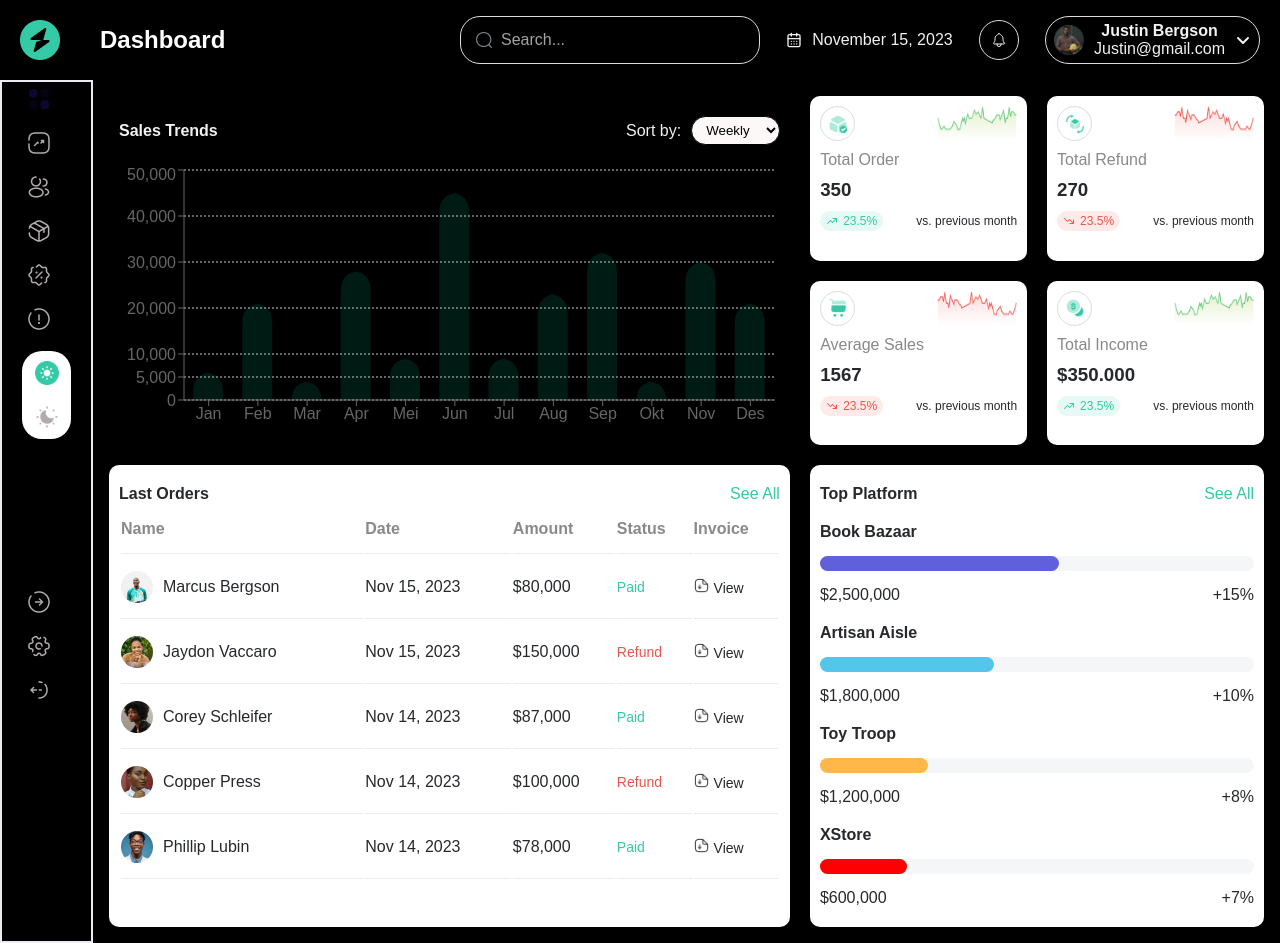
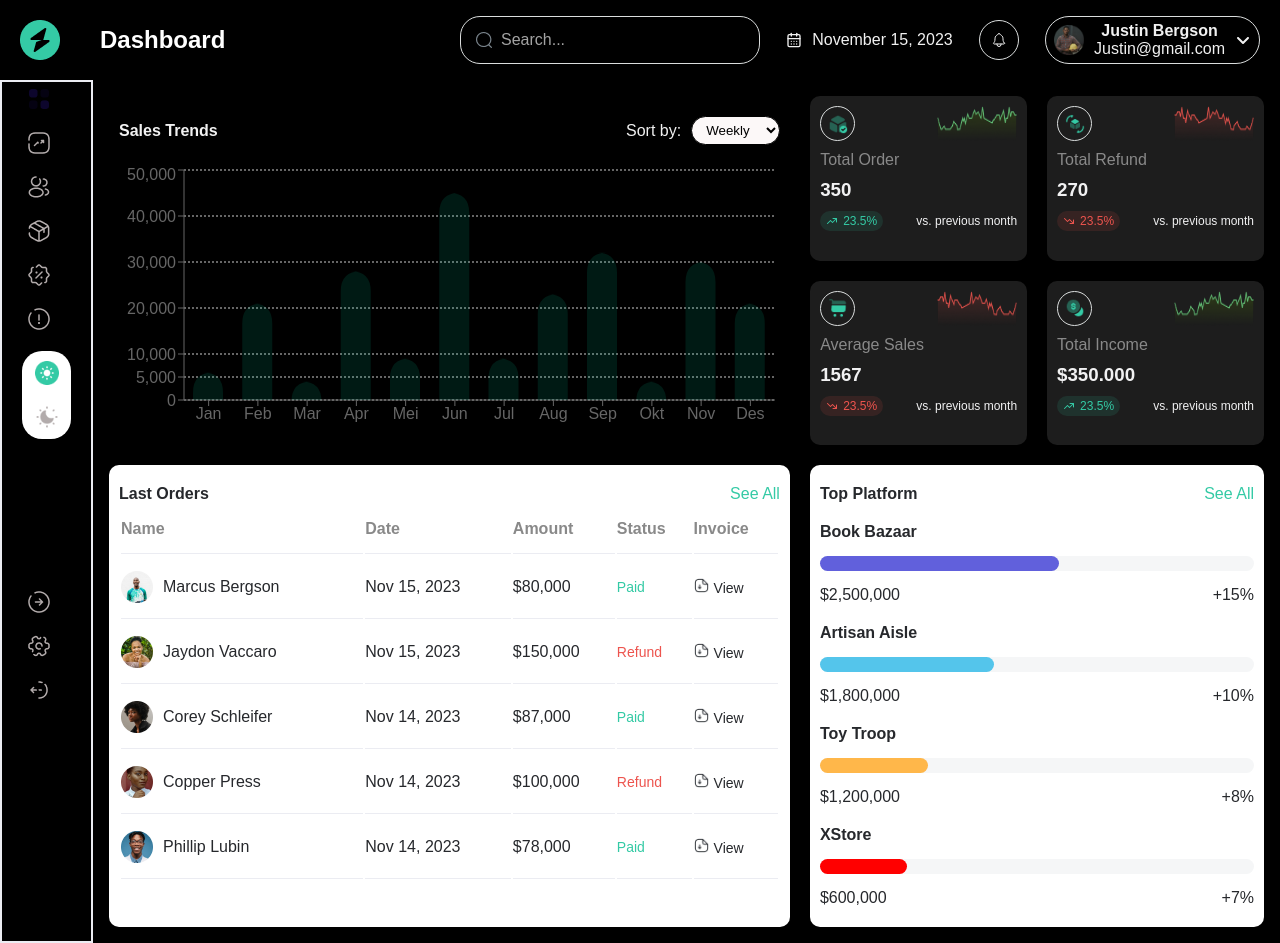
Before and after one commit to bezbrain/geepay-task, a React (Vite) app: page / in a window 1280 px wide. Built offline with nearby package versions, Linux system fonts and the light colour scheme.

Commit message:
Design the other charts dark mode

```diff
--- a/src/components/dashboard/otherCharts/summary/summaryChart.jsx
+++ b/src/components/dashboard/otherCharts/summary/summaryChart.jsx
@@ -3,7 +3,7 @@ import SummaryChartsCard from "../summaryCard/summaryChartsCard";
 import styles from "./summary.module.css";
 import { chartData } from "../../../../utils/data";
 
-const SummaryChart = () => {
+const SummaryChart = ({ isDark }) => {
   const trends = (trend) => {
     if (trend === "trendUp") {
       return styles.trend__up;
@@ -17,7 +17,14 @@ const SummaryChart = () => {
       {chartData.map((each) => {
         const { id, trend } = each;
 
-        return <SummaryChartsCard key={id} {...each} trend={trends(trend)} />;
+        return (
+          <SummaryChartsCard
+            key={id}
+            {...each}
+            isDark={isDark}
+            trend={trends(trend)}
+          />
+        );
       })}
     </div>
   );
--- a/src/components/dashboard/otherCharts/summaryCard/card.module.css
+++ b/src/components/dashboard/otherCharts/summaryCard/card.module.css
@@ -1,7 +1,14 @@
 .single__chart__card {
-  background-color: #fff;
   padding: 10px;
   border-radius: 10px;
+}
+
+.card__dark {
+  background-color: #1d1d1d;
+}
+
+.card__light {
+  background-color: #fff;
 }
 
 .single__chart__card > header {
@@ -34,6 +41,13 @@
   color: #898989;
 }
 
+.value__dark {
+  color: #f1f1f2;
+}
+.value__light {
+  color: #000;
+}
+
 .single__chart__card > h3 {
   margin-block: 10px;
 }
--- a/src/components/dashboard/otherCharts/summaryCard/summaryChartsCard.jsx
+++ b/src/components/dashboard/otherCharts/summaryCard/summaryChartsCard.jsx
@@ -1,9 +1,21 @@
 import React from "react";
 import styles from "./card.module.css";
 
-const SummaryChartsCard = ({ icon, image, name, value, footerImg, trend }) => {
+const SummaryChartsCard = ({
+  icon,
+  image,
+  name,
+  value,
+  footerImg,
+  trend,
+  isDark,
+}) => {
   return (
-    <div className={styles.single__chart__card}>
+    <div
+      className={`${isDark ? styles.card__dark : styles.card__light} ${
+        styles.single__chart__card
+      }`}
+    >
       <header>
         <div className={styles.order__con}>
           <img src={icon} alt={name} />
@@ -12,14 +24,18 @@ const SummaryChartsCard = ({ icon, image, name, value, footerImg, trend }) => {
       </header>
 
       <p>{name}</p>
-      <h3>{value}</h3>
+      <h3 className={`${isDark ? styles.value__dark : styles.value__light}`}>
+        {value}
+      </h3>
 
       <footer className={styles.chart__footer}>
         <div className={trend}>
           <img src={footerImg} alt={name} />
           <span>23.5%</span>
         </div>
-        <p>vs. previous month</p>
+        <p className={`${isDark ? styles.value__dark : styles.value__light}`}>
+          vs. previous month
+        </p>
       </footer>
     </div>
   );
--- a/src/pages/dashboard/dashboard.jsx
+++ b/src/pages/dashboard/dashboard.jsx
@@ -14,7 +14,7 @@ const Dashboard = ({ isDark }) => {
     >
       <section className={styles.upper___section}>
         <SalesTrend isDark={isDark} />
-        <SummaryChart />
+        <SummaryChart isDark={isDark} />
       </section>
 
       <section className={styles.lower__section}>
```
